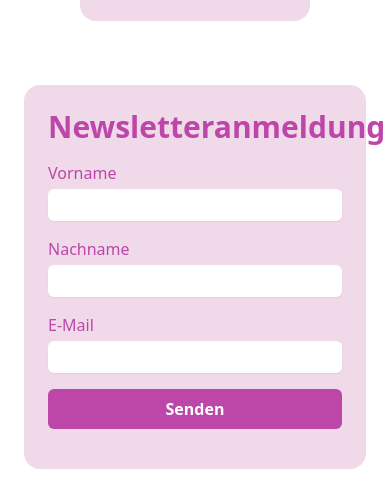
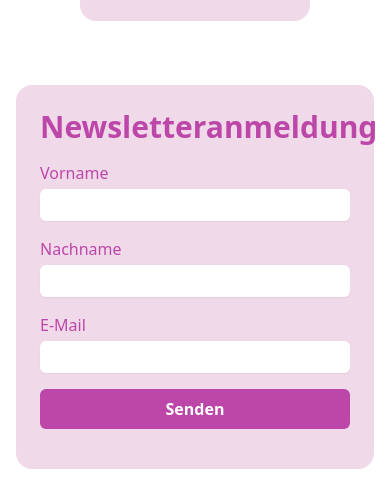
Before and after one commit to LukasKne/nayoki, a website built with Vite: page index.html in a window 390 px wide. Shown: the part 4541-5031 px from the top of the page. Built offline with nearby package versions, Linux system fonts and the light colour scheme; no server answers.

Commit message:
small fix

```diff
--- a/index.html
+++ b/index.html
@@ -113,7 +113,7 @@
         </div>
       </div>
 
-      <form id="contactForm" class="space-y-4 mt-16 p-6 mx-6 max-w-[600px] bg-[#F0D9E9] rounded-2xl text-[#BC47A8] lg:mx-auto">
+      <form id="contactForm" class="space-y-4 mt-16 p-6 max-w-[600px] bg-[#F0D9E9] rounded-2xl text-[#BC47A8] mx-4 sm:mx-auto">
         <div class="text-3xl font-semibold text-center">Newsletteranmeldung</div>
         <div>
           <label for="name" class="block font-medium">Vorname</label>
```
Also changed, not shown: dist/output.css.
